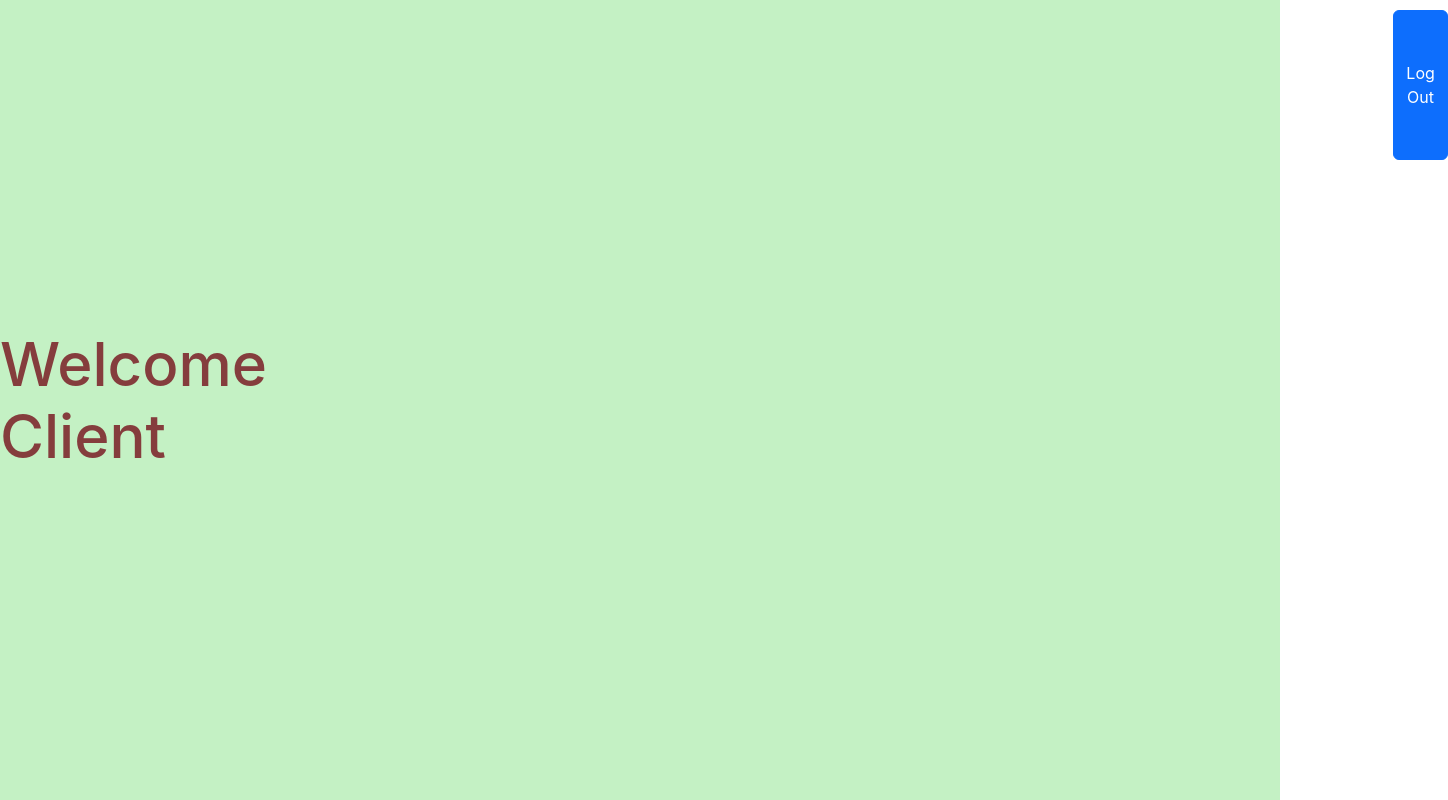
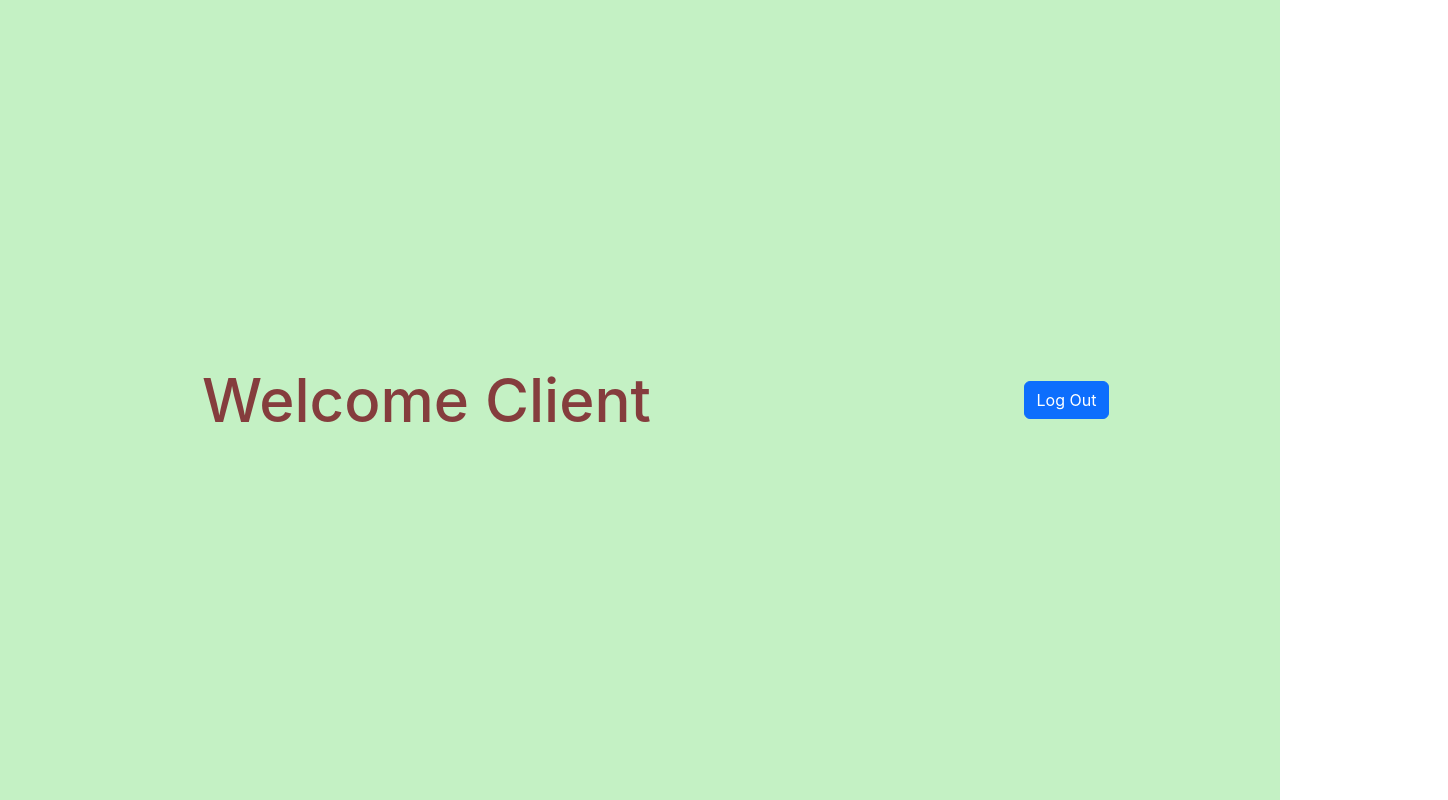
Before and after one commit to Sakshi-hub21/Power-Up-Fitness, a React (Create React App) app: page /clientdash in a window 1280 px wide. Shown: the whole page, 1448 px wide, since content can reach past the window. Built offline with nearby package versions, Linux system fonts and the light colour scheme.

Commit message:
Update clientdash.css

```diff
--- a/src/components/clientdash.css
+++ b/src/components/clientdash.css
@@ -7,9 +7,10 @@
     animation-iteration-count: infinite;
 }
 .button-3{
-    margin-left: 88vw;
+/*     margin-left: 88vw;
     margin-top: 10px;
-    margin-bottom: 80vh;
+    margin-bottom: 80vh; */
+    margin:auto;
 }
   .h1-slide {
     opacity: 0;
```
